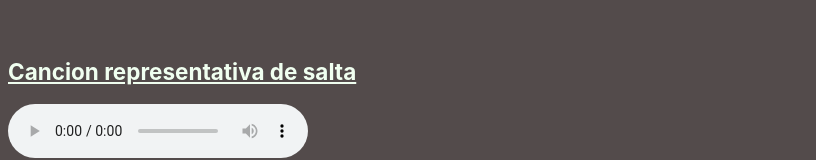
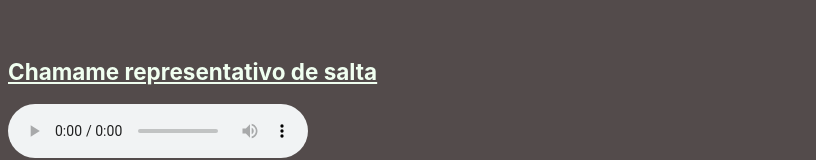
Before and after one commit to JuanGorga/Practico2, a plain HTML site: page index.html in a window 1280 px wide. Shown: the part 1065-1225 px from the top of the page, without its empty margins (0-816 px from the left). Drawn offline with Linux system fonts and the light colour scheme.

Commit message:
Update index.html

```diff
--- a/index.html
+++ b/index.html
@@ -53,7 +53,7 @@
         <br>
         <br>
     <br>
-    <h2 class="subr">Cancion representativa de salta</h2>
+    <h2 class="subr">Chamame representativo de salta</h2>
     <audio src="audio/chamame.mp3" controls></audio>
     <br>
     <h2 class="subr">Ubicación</h2>
```
